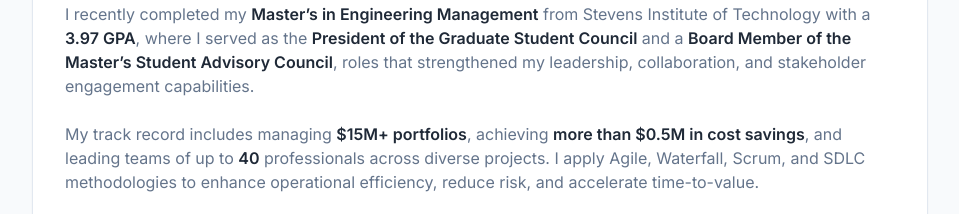
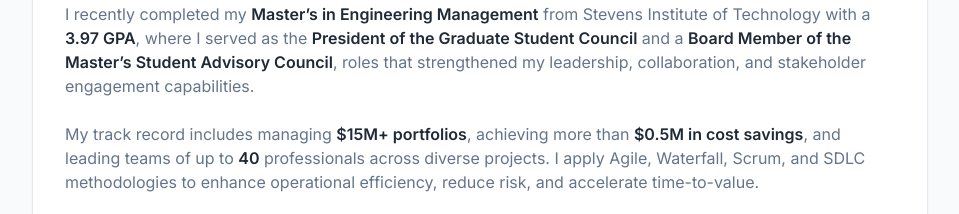
Before and after one commit to atharvaa9/archiesPortfolio, a Next.js app: page / in a window 1280 px wide. Shown: the part 1180-1394 px from the top of the page, without its empty margins (160-1119 px from the left). Built offline with nearby package versions, Linux system fonts and the light colour scheme.

Commit message:
Update about-me.tsx

```diff
--- a/components/about-me.tsx
+++ b/components/about-me.tsx
@@ -40,7 +40,7 @@ export default function AboutMe() {
                 </p>
                 <p className="mb-6">
 
-                  My track record includes managing <span className="font-semibold text-gray-800">$15M+ portfolios</span>, achieving <span className="font-semibold text-gray-800">more than $0.5M in cost savings</span>, and leading teams of up to <span className="font-semibold text-gray-800">40</span> professionals across diverse projects. I apply Agile, Waterfall, Scrum, and SDLC methodologies to enhance operational efficiency, reduce risk, and accelerate time-to-value.
+                  My track record includes managing <span className="font-semibold text-gray-800">$15M+ portfolios</span>, achieving more than <span className="font-semibold text-gray-800">$0.5M in cost savings</span>, and leading teams of up to <span className="font-semibold text-gray-800">40</span> professionals across diverse projects. I apply Agile, Waterfall, Scrum, and SDLC methodologies to enhance operational efficiency, reduce risk, and accelerate time-to-value.
 
                 </p>
                 <p className="mb-6">
```
